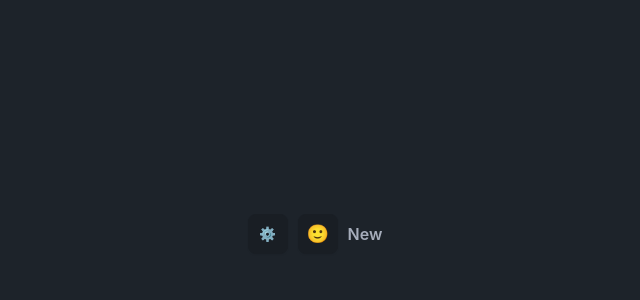
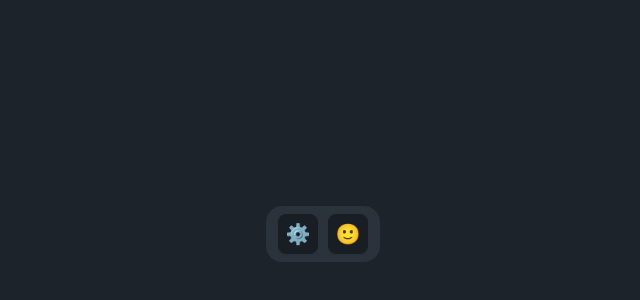
Before and after one commit to phucngo2/react-minesweeper, a React (Vite) app: page / in a window 1280 px wide. Shown: the part 166-466 px from the top of the page, without its empty margins (317-957 px from the left). Built offline with nearby package versions, Linux system fonts and the light colour scheme.

Commit message:
Feature(31) Header styling

```diff
--- a/src/components/ButtonPlay.tsx
+++ b/src/components/ButtonPlay.tsx
@@ -24,8 +24,8 @@ export const ButtonPlay = () => {
   };
 
   return (
-    <div className="tooltip tooltip-bottom" data-tip="Restart">
-      <button onClick={handleClick} className="w-10 h-10 min-h-0 text-lg btn">
+    <div className="tooltip tooltip-bottom" data-tip="New Game">
+      <button onClick={handleClick} className="w-10 h-10 min-h-0 text-xl btn">
         <ButtonPlayContent />
       </button>
     </div>
--- a/src/components/Header.tsx
+++ b/src/components/Header.tsx
@@ -7,15 +7,17 @@ export const Header = () => {
   const gameState = useAtomValue(gameStateAtom);
 
   return (
-    <div className="flex flex-row items-center justify-between gap-4 font-semibold">
-      <div className="flex flex-row items-center gap-2.5">
-        <button className="w-10 h-10 min-h-0 btn">⚙️</button>
+    <div className="flex flex-row items-center justify-between gap-3 font-semibold">
+      <div className="flex flex-row items-center gap-2.5 card bg-neutral px-3 p-2">
+        <button className="w-10 h-10 min-h-0 text-xl btn">⚙️</button>
         <ButtonPlay />
-        <div>{gameState}</div>
       </div>
-      <div className="flex flex-row items-center gap-2.5">
-        {gameState != GameStates.New && <Timer />}
-      </div>
+      {gameState != GameStates.New && (
+        <div className="flex flex-row items-center gap-2.5 card bg-neutral px-3 p-2">
+          <Timer />
+          <button className="w-10 h-10 min-h-0 text-xl btn">⏸️</button>
+        </div>
+      )}
     </div>
   );
 };
--- a/src/components/Layout.tsx
+++ b/src/components/Layout.tsx
@@ -5,7 +5,7 @@ interface Props {
 export const Layout: React.FC<Props> = ({ children }) => {
   return (
     <div className="flex flex-col items-start justify-center p-6 overflow-auto lg:items-center w-dvw h-dvh">
-      <div className="flex flex-col gap-4">{children}</div>
+      <div className="flex flex-col gap-3">{children}</div>
     </div>
   );
 };
```
